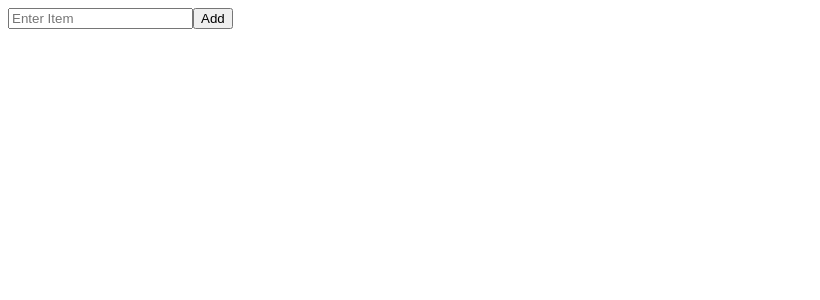
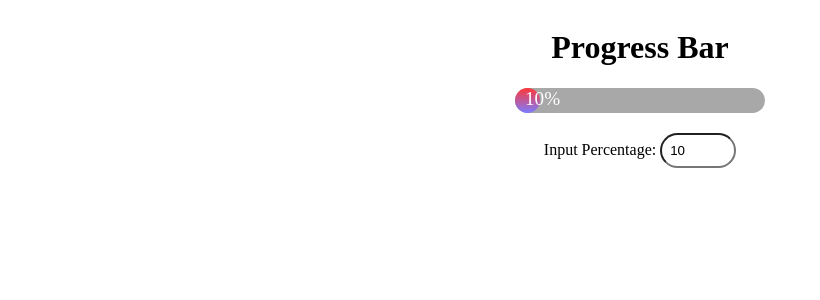
Before and after one commit to Mustafaa4A/react-challanges, a React (Create React App) app: page / in a window 1280 px wide. Shown: the top 300 px of the page, without its empty margins (0-820 px from the left). Built offline with nearby package versions, Linux system fonts and the light colour scheme.

Commit message:
4.Progress bar

```diff
--- a/src/App.js
+++ b/src/App.js
@@ -1,9 +1,12 @@
 import ShowHide from "./challanges/1.show-hide-title";
 import StopWatch from "./challanges/2.stopwatch";
 import Todo from "./challanges/3.todolist";
+import ProgressBar from "./challanges/4.progress_bar";
 
 const App = () => {
-  return <Todo />
+  return <ProgressBar />
 }
 
+
+
 export default App;
--- /dev/null
+++ b/src/challanges/4.progress_bar.jsx
@@ -0,0 +1,30 @@
+import { useState } from "react";
+import "../styles/4.css";
+
+const ProgressBar = () => {
+  const [bar, setBar] = useState(10);
+
+  const changekHandler = (input) => {
+    const value = input.target.value;
+    if (value <= 100 && value >= 0) {
+      setBar(value);
+    }
+  }
+
+  return (
+    <div className="bar-container">
+      <h1>Progress Bar</h1>
+      <div className="background">
+        <div className="barwidth" style={{width:`${bar}%`}}>
+          <span>{ bar }%</span>
+        </div>
+      </div>
+      <div>
+         <label htmlFor="bar">Input Percentage: </label>
+        <input type="number" name="bar" value={bar} id="bar" min={0} max={100} onChange={changekHandler} />
+       </div>
+    </div>
+  );
+}
+
+export default ProgressBar;
--- /dev/null
+++ b/src/styles/4.css
@@ -0,0 +1,34 @@
+.bar-container{
+  width: 100%;
+  display: flex;
+  flex-direction: column;
+  align-items: center;
+}
+
+.bar-container .barwidth, .bar-container .background{
+  height: 25px;
+  border-radius: 50px;
+  background-color:rgb(168, 168, 168);
+}
+
+.bar-container .background{
+ width: 250px;
+ margin-bottom: 20px;
+}
+
+.bar-container .barwidth{
+  text-align: center;
+  background-image: linear-gradient(rgb(255, 55, 55), rgb(124, 124, 255));
+  transition: width 3s;
+}
+
+.bar-container .barwidth span{
+  margin: 10px;
+  font-size: 1.2em;
+  color: white;
+}
+
+.bar-container input{
+  padding: 8px;
+  border-radius: 50px;
+}
```
